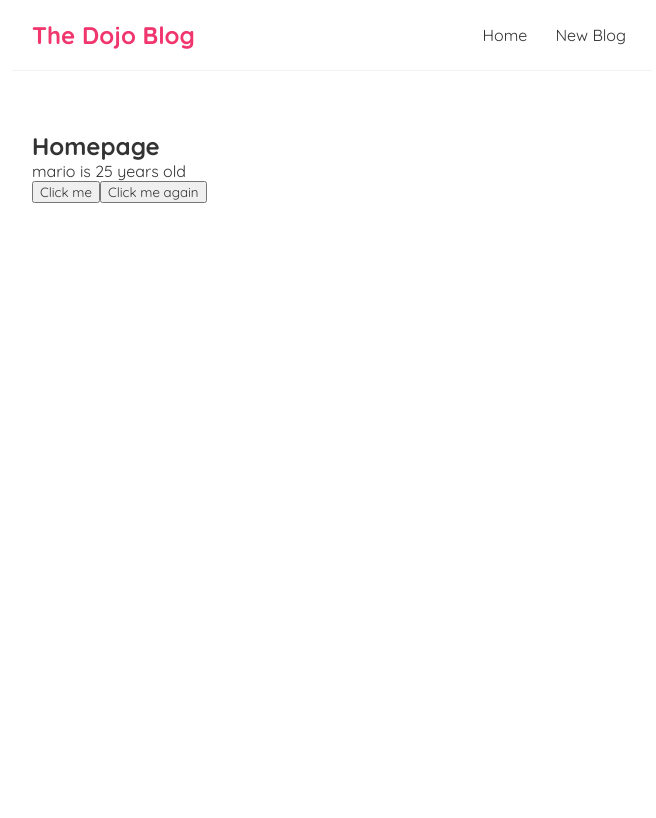
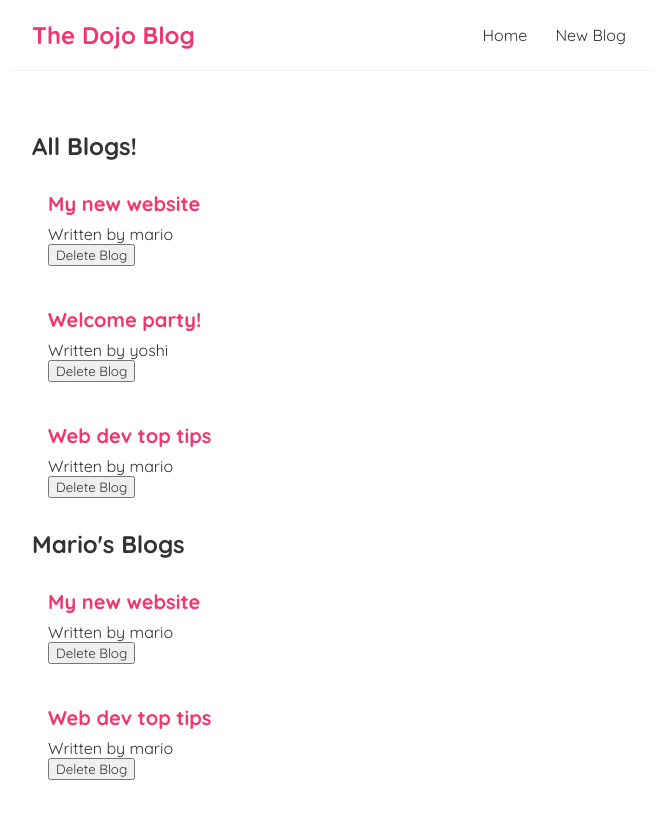
Before and after one commit to brittaniejose/react-tutorial, a React (Create React App) app: page / in a window 1280 px wide. Shown: the top 818 px of the page, without its empty margins (308-964 px from the left). Built offline with nearby package versions, Linux system fonts and the light colour scheme.

Commit message:
props, passing fns as props

```diff
--- /dev/null
+++ b/src/BlogList.js
@@ -0,0 +1,20 @@
+const BlogList = ({ blogs, title, handleDelete }) => {
+    // If writing in the way below, pass props to Bloglist
+    // const blogs = props.blogs;
+    // const title = props.title
+
+    return (
+        <div className="blog-list">
+            <h2>{ title }</h2>
+            {blogs.map((blog) => (
+            <div className="blog-preview" key={blog.id}>
+                <h2>{ blog.title }</h2>
+                <p>Written by { blog.author }</p>
+                <button onClick={() => handleDelete(blog.id)}>Delete Blog</button>
+            </div>
+        ))}
+        </div>
+     );
+}
+
+export default BlogList;
--- a/src/Home.js
+++ b/src/Home.js
@@ -1,29 +1,26 @@
 import { useState } from "react";
+import BlogList from "./BlogList";
 
 const Home = () => {
-    // let name = 'mario';
-    const [name, setName] = useState('mario');
-    const [age, setAge] = useState(25);
+  const [blogs, setBlogs] = useState([
+    { title: "My new website", body: "lorem ipsum...", author: "mario", id: 1 },
+    { title: "Welcome party!", body: "lorem ipsum...", author: "yoshi", id: 2 },
+    { title: "Web dev top tips", body: "lorem ipsum...", author: "mario", id: 3},
+  ]);
 
-    const handleClick = () => {
-        setName('luigi');
-        setAge(30);
+  const handleDelete = (id) => {
+    const newBlogs = blogs.filter(blog => blog.id !== id);
+    setBlogs(newBlogs);
     }
 
-    const handleClickAgain = (name, e) => {
-        console.log('hello ' + name, e.target);
-    }
-
-    return (
-        <div className="home">
-            <h2>Homepage</h2>
-            <p>{ name } is { age } years old</p>
-            <button onClick={handleClick}>Click me</button>
-
-            {/* passing an argument to a function inline an el */}
-            <button onClick={(e) => handleClickAgain('mario', e)}>Click me again</button>
-        </div>
-     );
-}
+  return (
+    <div className="home">
+        {/* blogs prop inline with component */}
+        <BlogList blogs={blogs} title="All Blogs!" handleDelete={handleDelete} />
+        {/* blog filtering via props to return only mario's blogs */}
+        <BlogList blogs={ blogs.filter((blog) => blog.author === 'mario') } title="Mario's Blogs" />
+    </div>
+  );
+};
 
 export default Home;
--- a/src/index.css
+++ b/src/index.css
@@ -33,3 +33,18 @@
   margin: 40px auto;
   padding: 20px;
 }
+
+/* blog previews / list */
+.blog-preview {
+  padding: 10px 16px;
+  margin: 20px 0;
+  border-bottom: 1px solid #fafafa;
+}
+.blog-preview:hover {
+  box-shadow: 1px 3px 5px rgba(0,0,0,0.1);
+}
+.blog-preview h2 {
+  font-size: 20px;
+  color: #f1356d;
+  margin-bottom: 8px;
+}
```
